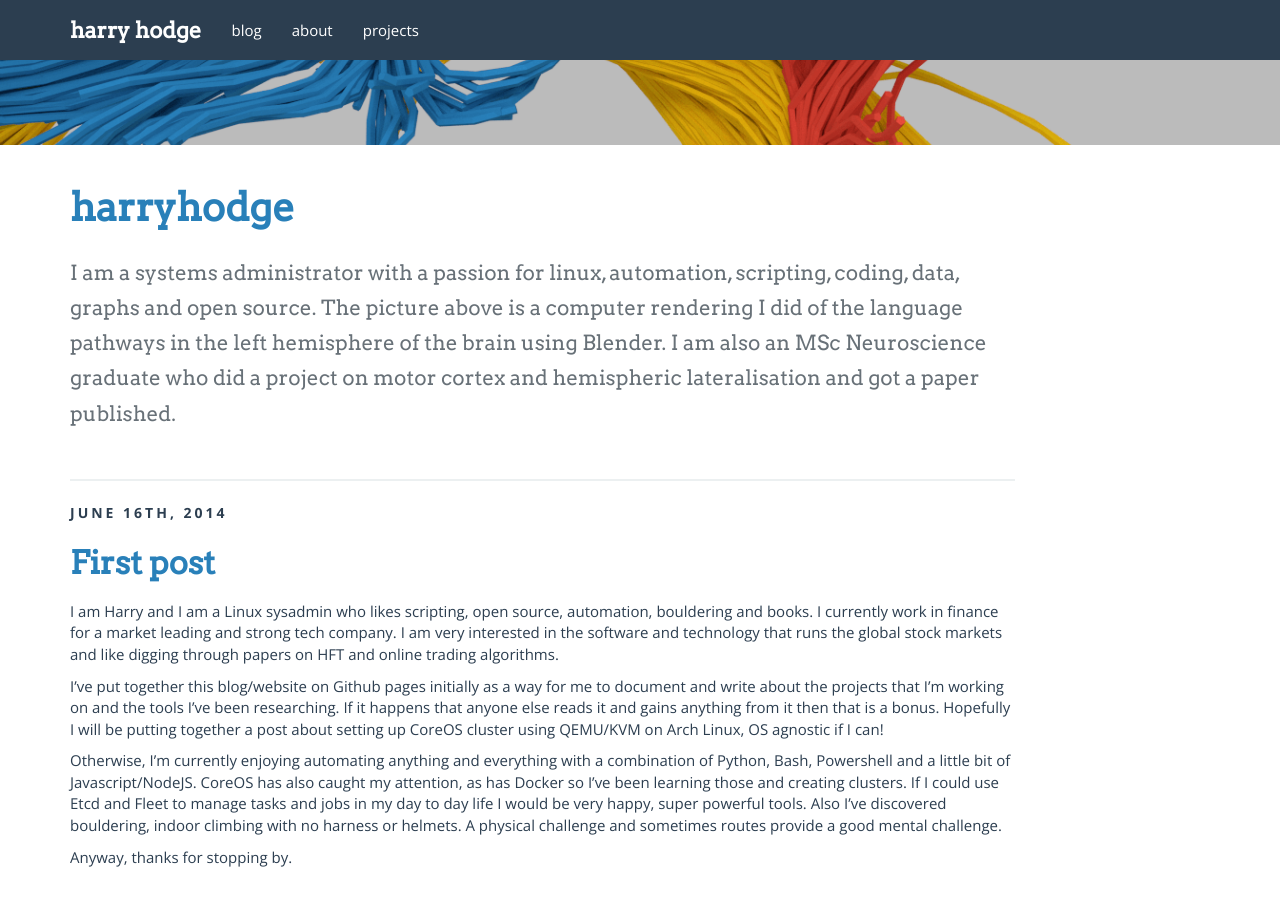
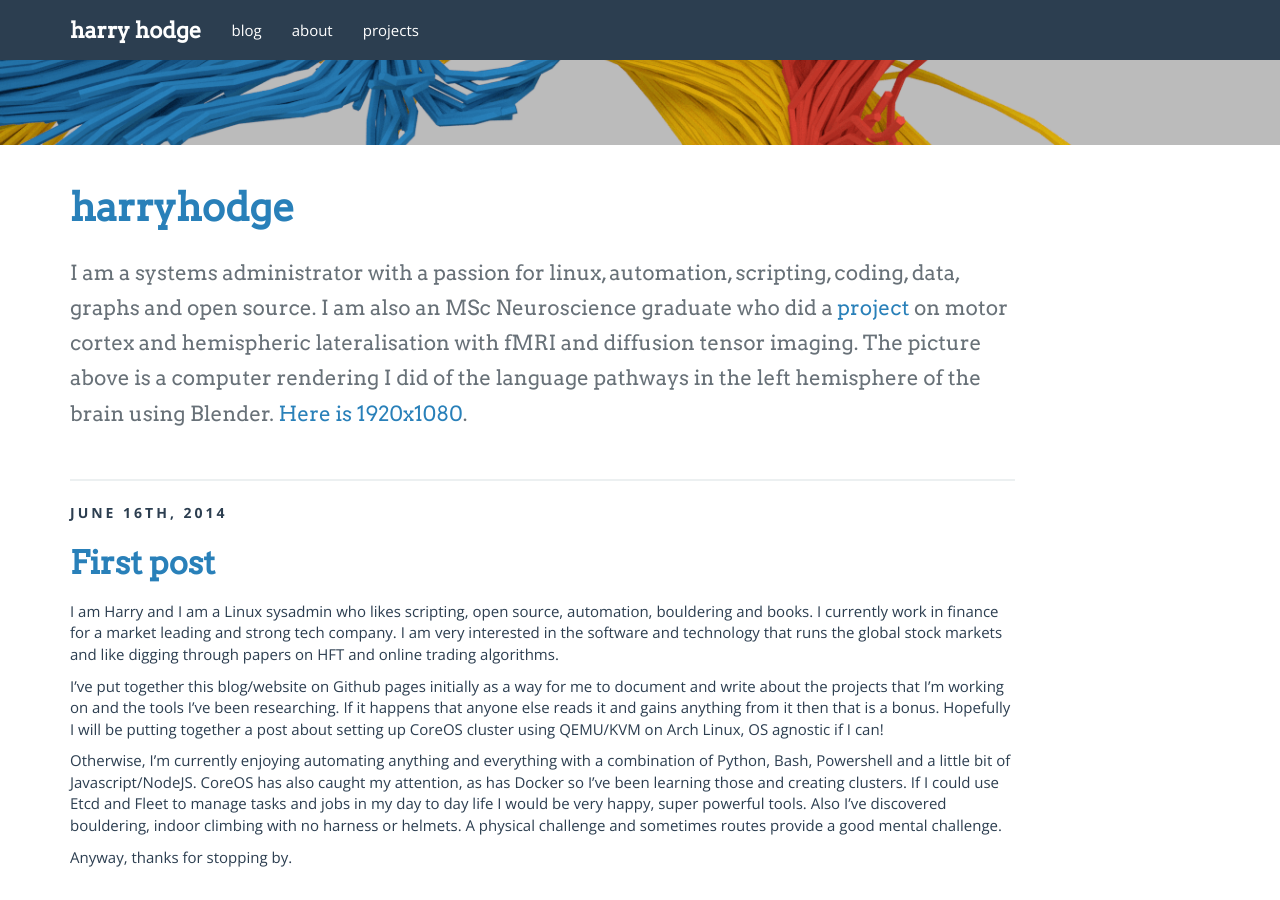
Before and after one commit to hhtpcd/hhtpcd.github.io, a Jekyll site: the page built from index.html, in a window 1280 px wide and 900 px high, scrolled down 305 px. Built offline with Jekyll 4.4.1, drawn with Linux system fonts in a browser that asks for light colours; the list of posts is cut into pages by our own code.

Commit message:
full size render link

```diff
--- a/index.html
+++ b/index.html
@@ -1,7 +1,7 @@
 ---
 layout: page
 title: harryhodge
-tagline: I am a systems administrator with a passion for linux, automation, scripting, coding, data, graphs and open source. The picture above is a computer rendering I did of the language pathways in the left hemisphere of the brain using Blender. I am also an MSc Neuroscience graduate who did a project on motor cortex and hemispheric lateralisation and got a paper published.
+tagline: I am a systems administrator with a passion for linux, automation, scripting, coding, data, graphs and open source. I am also an MSc Neuroscience graduate who did a <a href="https://kclpure.kcl.ac.uk/portal/en/publications/short-frontal-lobe-connections-of-the-human-brain(e4d1809d-5bef-45a7-85f7-8d23bf40ec4f).html">project</a> on motor cortex and hemispheric lateralisation with fMRI and diffusion tensor imaging. The picture above is a computer rendering I did of the language pathways in the left hemisphere of the brain using Blender. <a href="https://dl.dropboxusercontent.com/u/21919/arcfasc_cycles.png">Here is 1920x1080</a>.
 ---
 
 {% for post in paginator.posts %}
```
